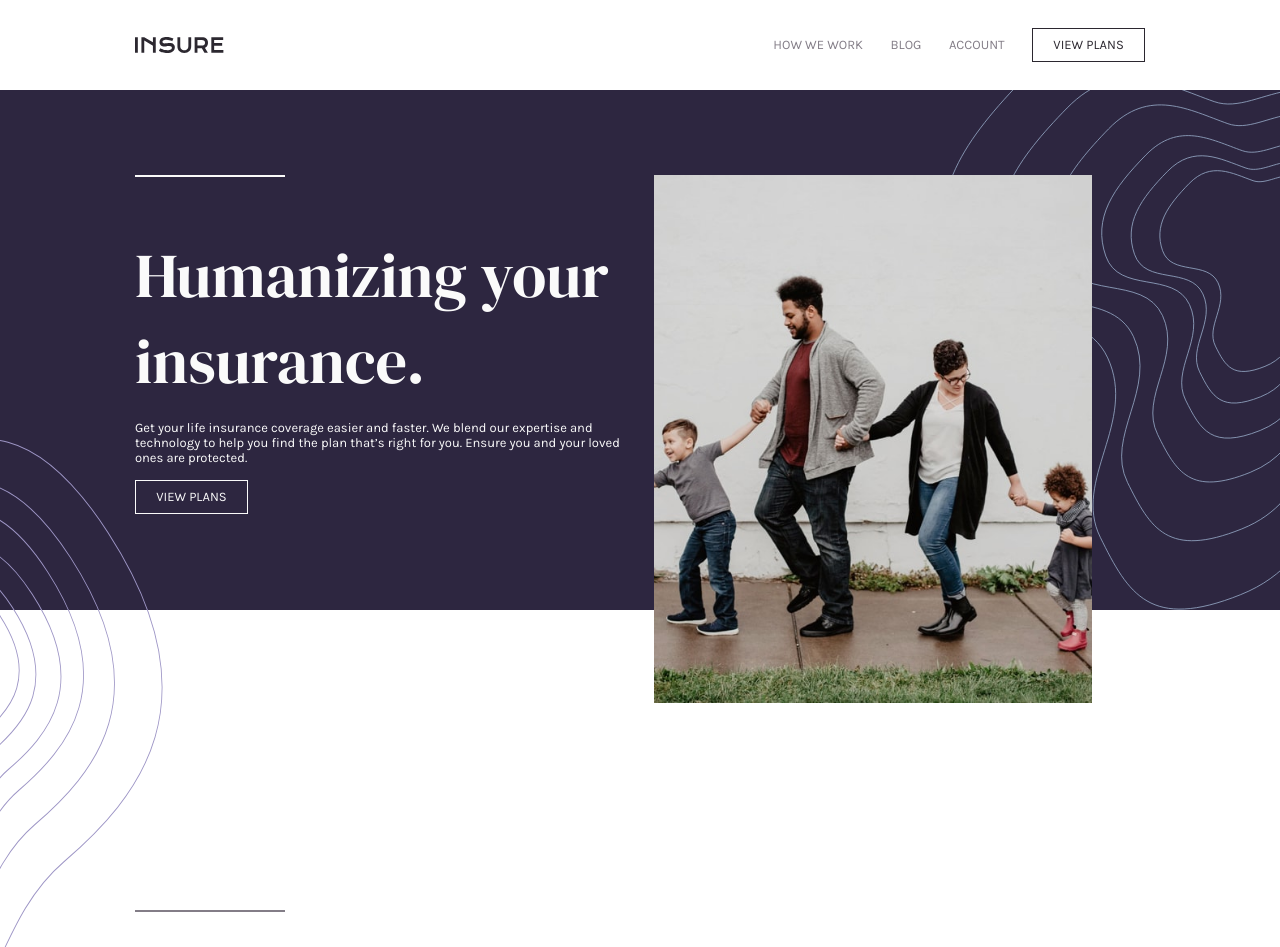
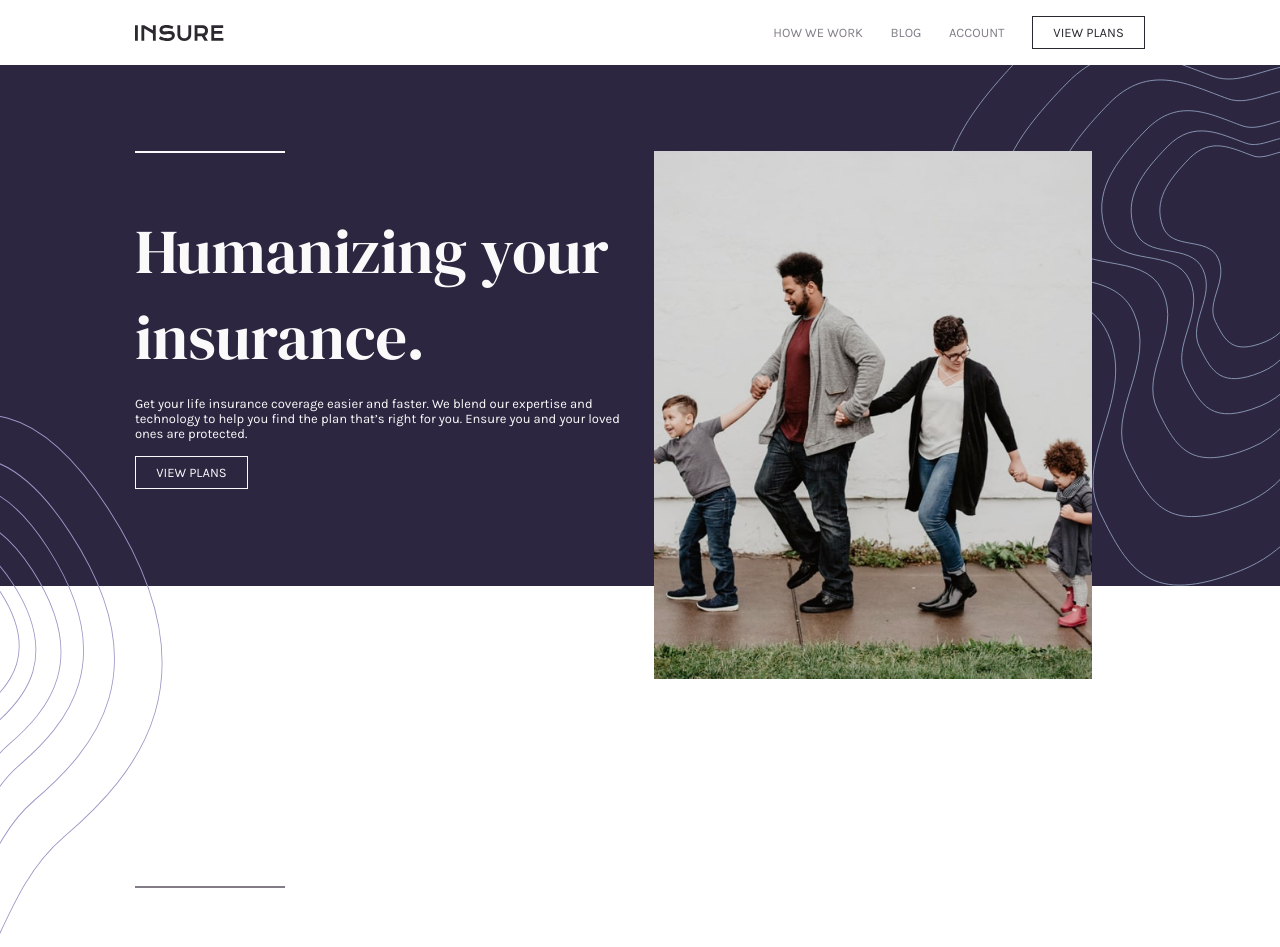
Before and after one commit to wfarre/insure-landing-page-master, a website: page index.html in a window 1280 px wide. Shown: the top 947 px of the page. Drawn offline with Linux system fonts and the light colour scheme.

Commit message:
check something

```diff
--- a/sass/layout/_navbar.scss
+++ b/sass/layout/_navbar.scss
@@ -2,8 +2,8 @@
     display: flex;
     justify-content: space-between;
     align-items: center;
-    padding-top: 1.875rem;
-    padding-bottom: 1.875rem;
+    padding-top: calc(1.875rem/2);
+    padding-bottom: calc(1.875rem/2);
     @extend .padding-lr;
 
     .logo{
```
Also changed, not shown: styles.css.
